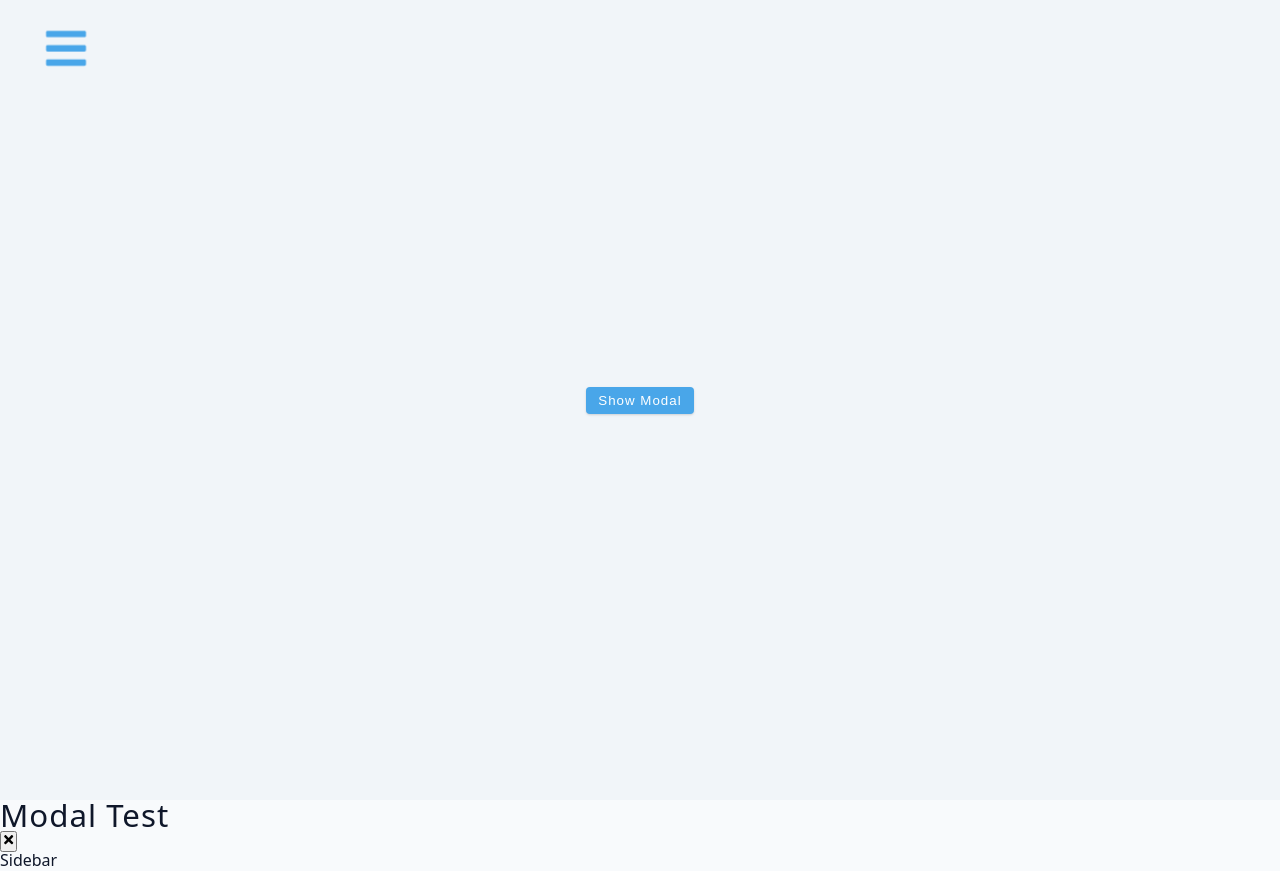
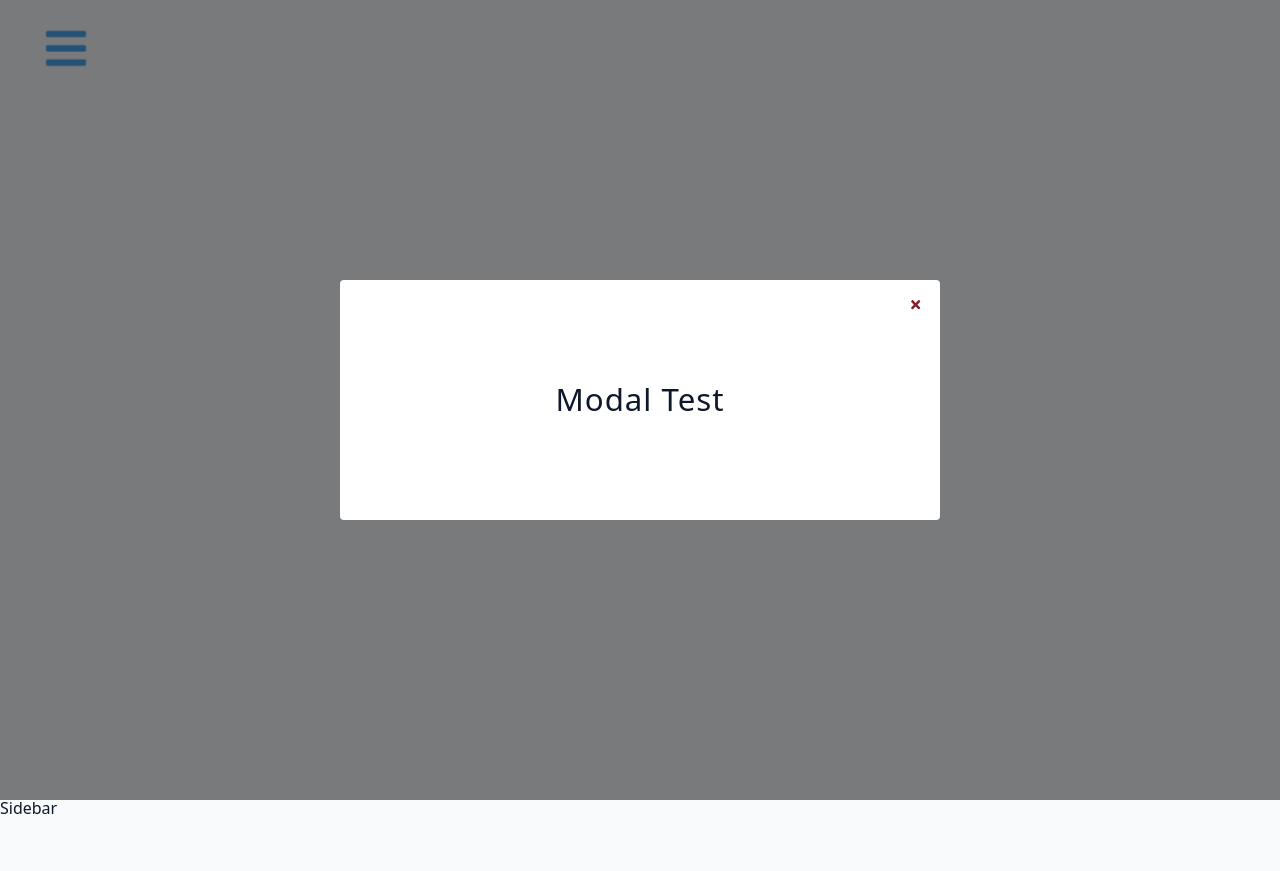
Before and after one commit to RedJyu/sidebar-challenge, a React (Vite) app: page / in a window 1280 px wide. Both pictures are taken after a click on the button "Show Modal". After the commit the page ends 819 px from the top, so only its background shows below. Built offline with nearby package versions, Linux system fonts and the light colour scheme.

Commit message:
modal finished

```diff
--- a/src/Modal.jsx
+++ b/src/Modal.jsx
@@ -3,7 +3,7 @@
 function Modal() {
   const { isModalOpen, closeModal } = useGlobalContext();
   return (
-    <div className='modal-overlay'>
+    <div className={isModalOpen ? 'modal-overlay show-modal' : 'modal-overlay'}>
       <div className='modal-container'>
         <h3>modal test</h3>
         <button className='close-modal-btn' onClick={closeModal}>
--- a/src/index.css
+++ b/src/index.css
@@ -288,3 +288,47 @@
     transform: scale(1);
   }
 }
+
+/* modal */
+
+.modal-overlay {
+  position: fixed;
+  top: 0;
+  left: 0;
+  width: 100%;
+  height: 100%;
+  background: rgba(0, 0, 0, 0.5);
+  display: grid;
+  place-items: center;
+  z-index: -1;
+  visibility: hidden;
+  opacity: 0;
+}
+.show-modal {
+  z-index: 10;
+  opacity: 1;
+  visibility: visible;
+  transition-property: opacity;
+  transition-duration: 2s;
+}
+
+.modal-container {
+  background: var(--white);
+  width: 90%;
+  height: 30%;
+  border-radius: var(--borderRadius);
+  max-width: var(--fixed-width);
+  text-align: center;
+  display: grid;
+  place-items: center;
+  position: relative;
+}
+.close-modal-btn {
+  position: absolute;
+  top: 1rem;
+  right: 1rem;
+  background: transparent;
+  border-color: transparent;
+  cursor: pointer;
+  color: var(--red-dark);
+}
```
